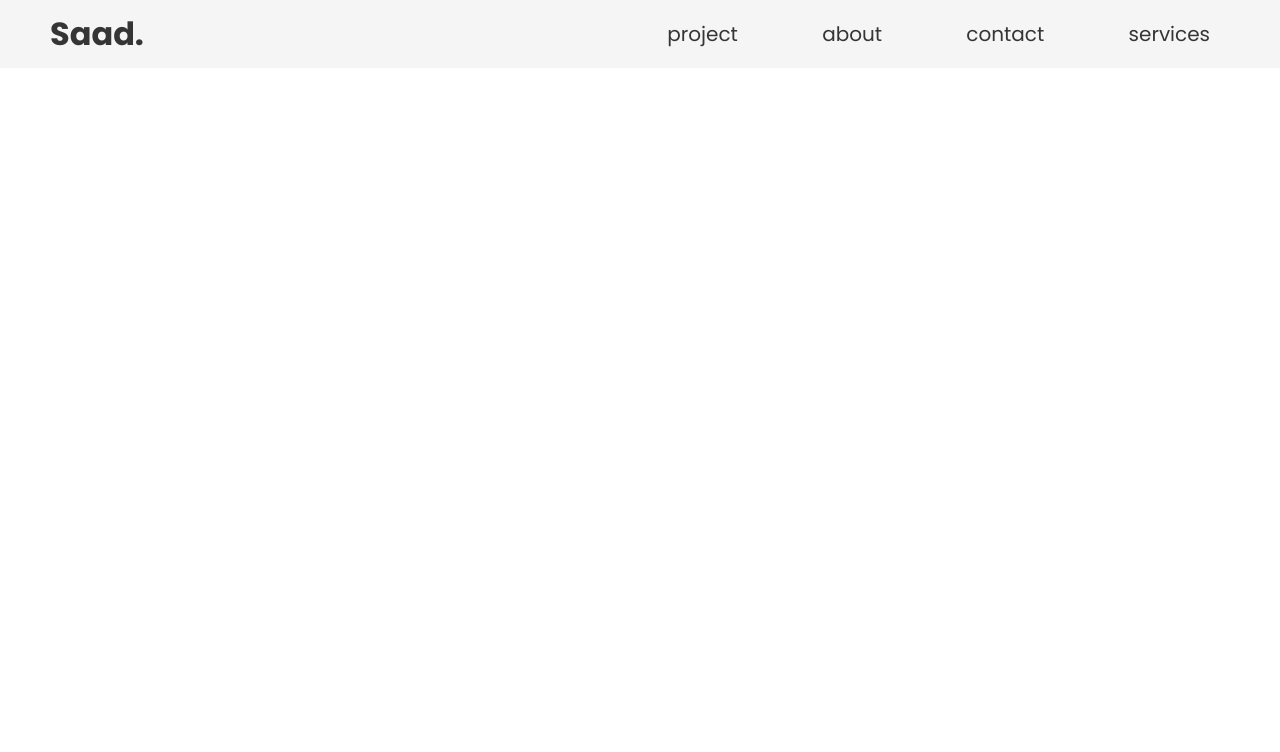
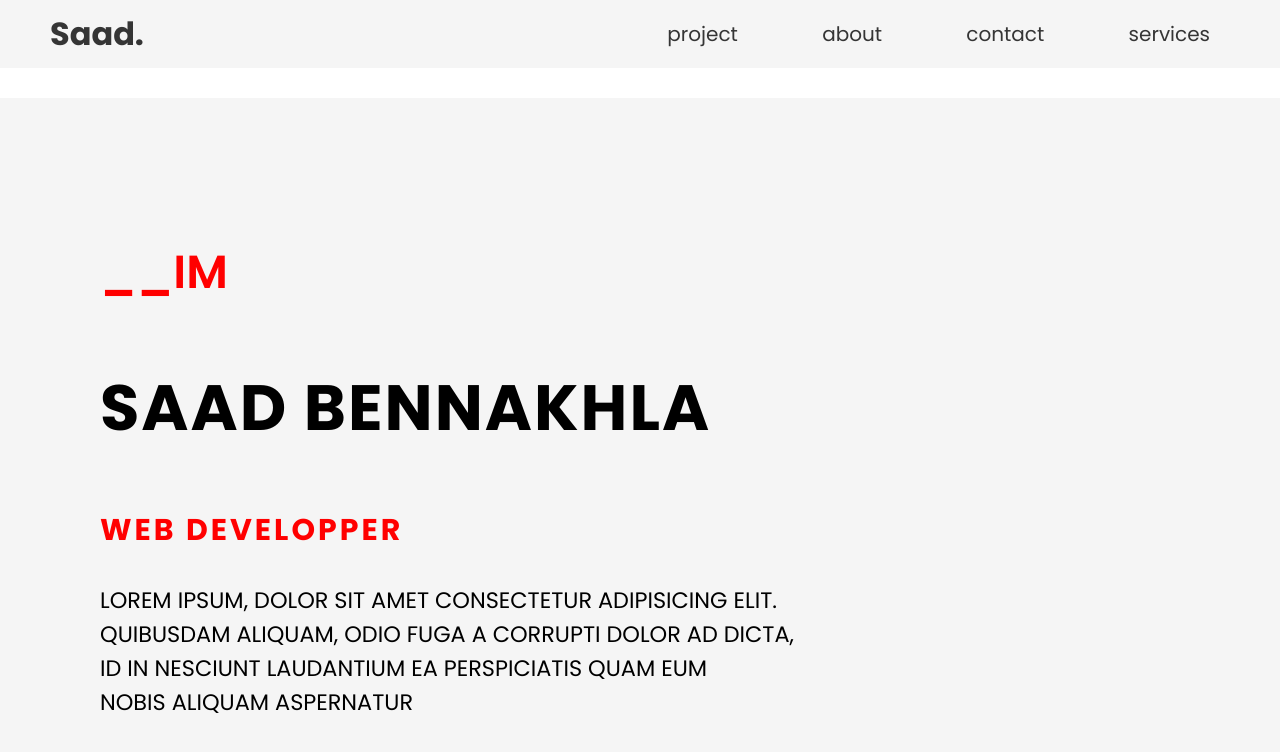
Before and after one commit to Saadben30/myportfolio, a plain HTML site: page index.html in a window 1280 px wide. Drawn offline with Linux system fonts and the light colour scheme.

Commit message:
adding the section (main)

```diff
--- a/index.html
+++ b/index.html
@@ -19,7 +19,19 @@
                 <a href="#">services</a>
             </nav>
         </header>
+        <section class="main">
+            <div class="text">
+                <h1 class="im">__IM</h1>
+                <h2 class="name">saad bennakhla</h2>
+                <h3 class="content">web developper</h3>
+                <p class="description">Lorem ipsum, dolor sit amet consectetur adipisicing elit.<br>
+                     Quibusdam aliquam, odio fuga a corrupti dolor ad dicta, <br>
+                    id in nesciunt laudantium ea perspiciatis quam eum <br>
+                    Nobis aliquam aspernatur <br>
+                </p>
 
+            </div>
+        </section>
 
     </body>
 </html>
--- a/style.css
+++ b/style.css
@@ -42,3 +42,39 @@ header{
 .navigateur a:hover{
     color: rgb(120, 120, 120);
 }
+
+.main{
+    display: flex;
+    background-color: whitesmoke ;
+    margin: 30px 0px;
+
+.text{
+    display: inline;
+    margin: 100px 100px;
+    text-transform: uppercase;
+}
+
+.im{
+    color: red;
+    font-size:2.9em;
+    font-weight: 600;
+
+}
+
+.name{
+    color:black;
+    font-size: 4em;
+    font-weight: 700;
+    letter-spacing: 2px;
+}
+
+.content{
+    color: red;
+    font-size: 30px;
+    letter-spacing: 3px;
+}
+
+.description{
+    color: black;
+    font-size: 1.4em;
+}
```
